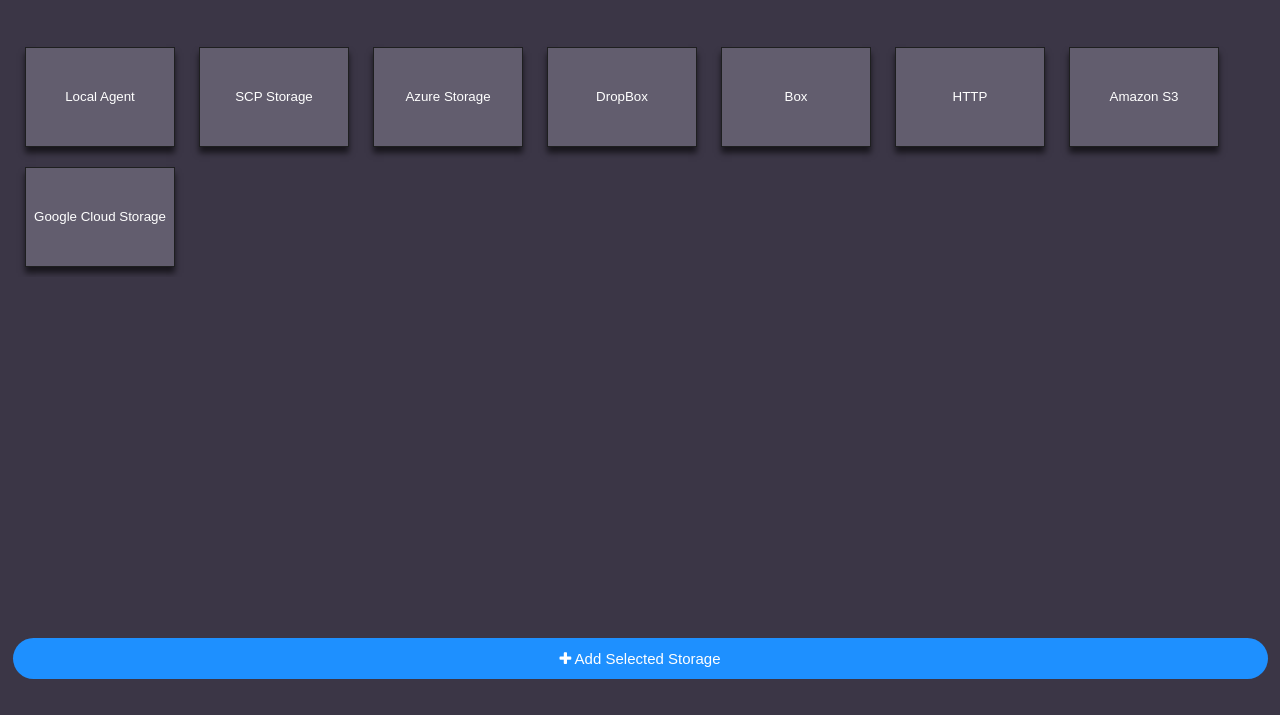
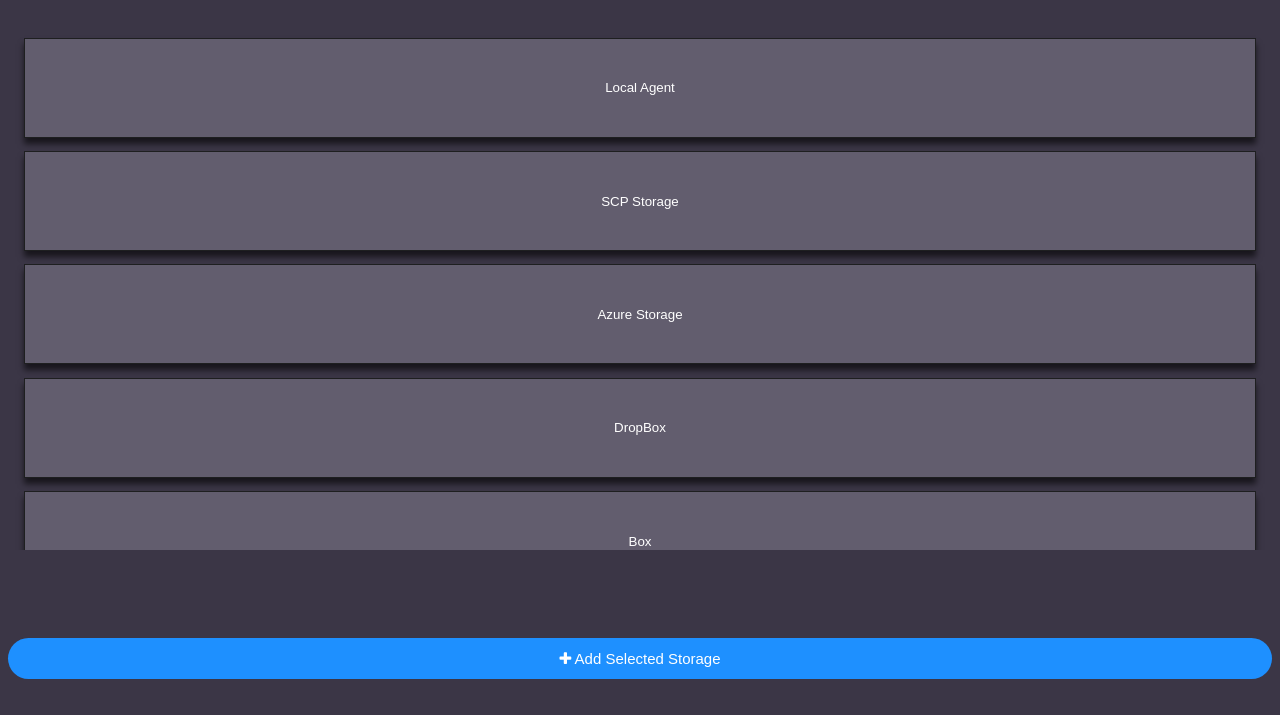
Before and after one commit to Anonymoustank/MFT-Client, an Electron app: page src/newStorage.html in a window 1280 px wide. Shown: the part 93-808 px from the top of the page. Drawn offline with Linux system fonts and the light colour scheme.

Commit message:
Restyled add storage menu

```diff
--- a/src/newStorage.html
+++ b/src/newStorage.html
@@ -17,7 +17,9 @@
             <a href="./manageStorage.html"> <i class="fa fa-arrow-left"></i>Back </a>
             <h2> Add Storage </h2>
         </div>
-        <div class="buttonContainer">
+        <!-- <div class="buttonContainer">
+            <div class="storageOptions">
+
             <button class="squareBtn"> Local Agent </button>
             <button class="squareBtn"> SCP Storage </button>
             <button class="squareBtn"> Azure Storage </button>
@@ -27,9 +29,30 @@
             <button class="squareBtn"> Amazon S3 </button>
             <button class="squareBtn"> Google Cloud Storage </button>
 
+            </div>
+
             <div class="buttonPanel">
                 <button class="btn"><i class="fa fa-plus"></i> Add Selected Storage </button>
             </div>
+        </div> -->
+
+        <div class="buttonContainer">
+            <div class="storageOptions"> <!-- Select different types of storages -->
+              <!-- will be populated with squareBtn buttons through responsive/responsive.js -->
+                <button class="squareBtn"> Local Agent </button>
+                <button class="squareBtn"> SCP Storage </button>
+                <button class="squareBtn"> Azure Storage </button>
+                <button class="squareBtn"> DropBox </button>
+                <button class="squareBtn"> Box </button>
+                <button class="squareBtn"> HTTP </button>
+                <button class="squareBtn"> Amazon S3 </button>
+                <button class="squareBtn"> Google Cloud Storage </button>
+            </div>
+
+            <div class="buttonPanel">
+                <button class="btn"><i class="fa fa-plus"></i> Add Selected Storage </button>
+            </div>
+
         </div>
 
     </body>
--- a/src/styles.css
+++ b/src/styles.css
@@ -323,10 +323,7 @@
   width: 65%;
   float: right;
   background: #524f59;
-  /* display: flex;
-  flex-direction: column;
-  justify-content: center; */
-  overflow: auto; /*maybe change to overflow: scroll? */
+  overflow: auto;
   box-sizing: border-box;
   padding: 0.5em;
   overflow-x: hidden; /* remove horizontal scroll bar */
@@ -349,10 +346,7 @@
   width: 35%;
   float: left;
   background: #625d6e;
-  /* display: flex;
-  flex-direction: column;
-  justify-content: center; */
-  overflow: hidden; /*maybe change to overflow: scroll? */
+  overflow: hidden;
   box-sizing: border-box;
   padding: 0.5em;
   overflow-x: hidden; /* remove horizontal scroll bar */
@@ -405,17 +399,31 @@
 }
 
 .buttonContainer {
-  margin: 15px;
-  overflow-y: auto;
-  .squareBtn {
-    margin: 10px;
-    min-width: 150px;
+  height: 100%; /* cap height to make scroll bar appear, or change overflow */
+  background: #3b3646;
+  width: 100%;
+  overflow: hidden;
+  box-sizing: border-box;
+  padding: 0.5em;
+  overflow-x: hidden; /* remove horizontal scroll bar */
+
+
+  .storageOptions {
+    max-height: 65vh;
   }
+
   .buttonPanel {
+    margin-top: 15vh;
     position: absolute;
     bottom: 20px;
-    right: 50%;
-    transform: translateX(50%);
+    left: 50%;
+    transform: translateX(-50%);
+    flex-direction: column;
+
+    .btn {
+      margin: 0.6em 0 0 0;
+    }
+
   }
 }
 
```
Also changed, not shown: src/manageStorage.html (+1 -1 lines).
